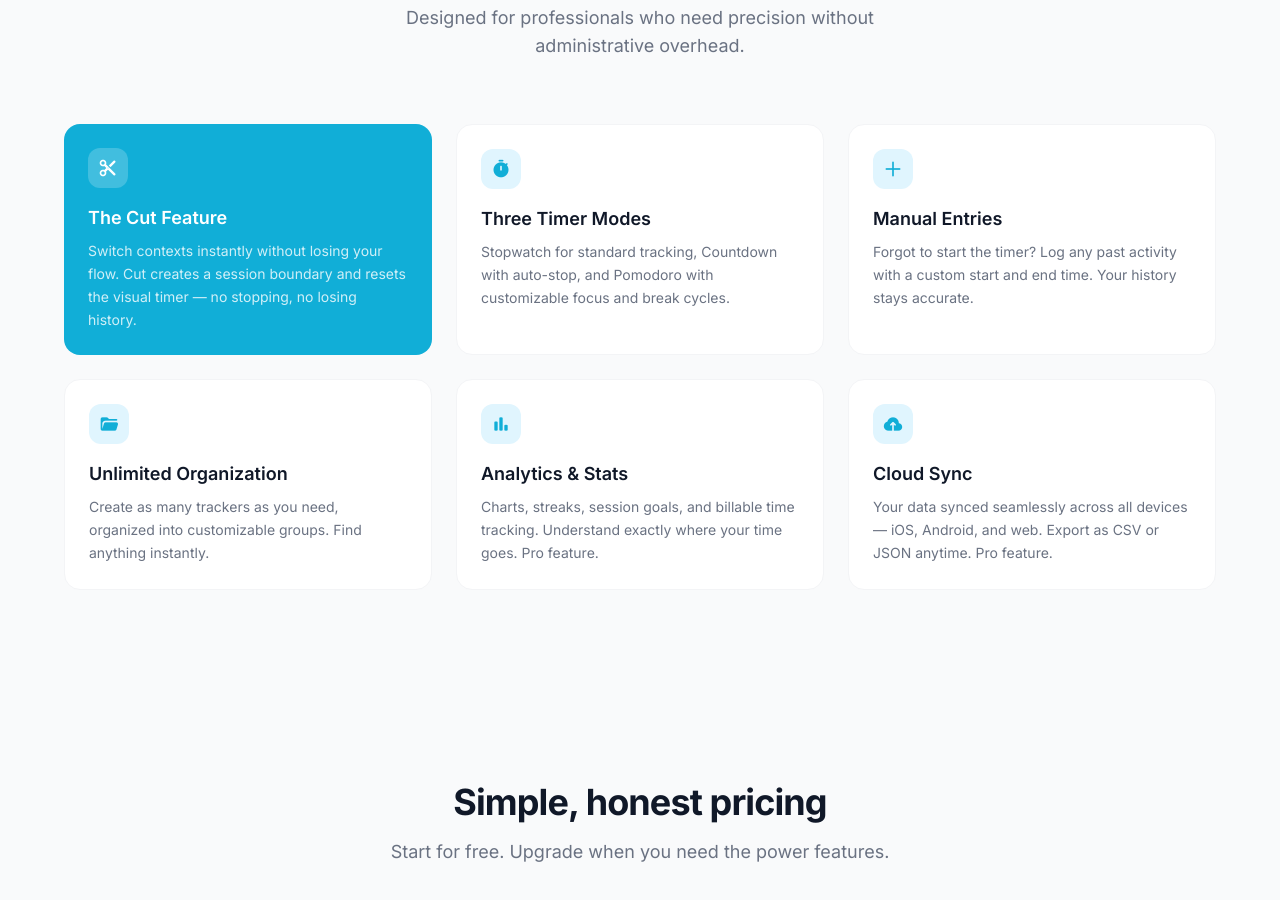
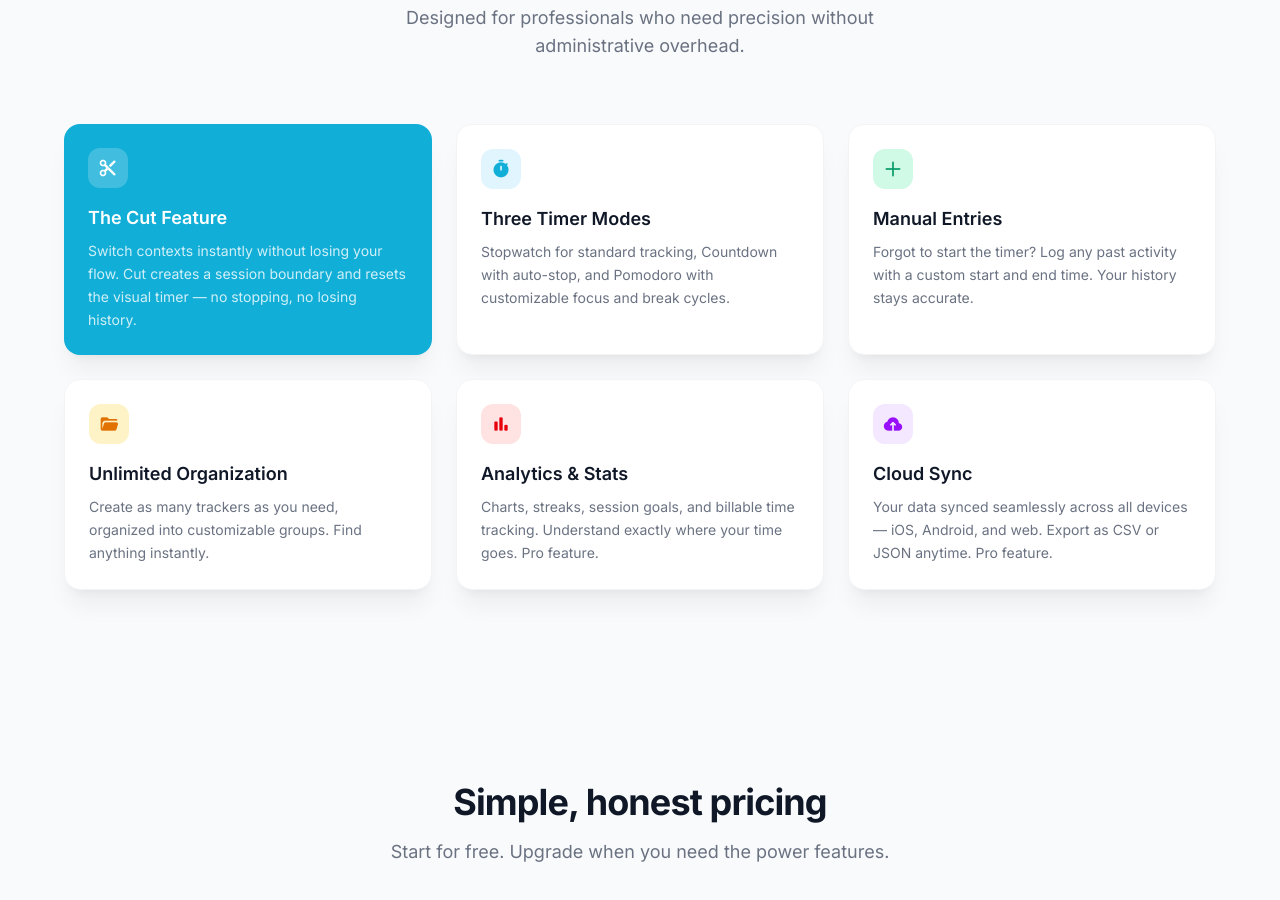
Before and after one commit to TrapShooter/SnappTracker-Website, a Next.js app: page / in a window 1280 px wide. Shown: the part 2740-3640 px from the top of the page. Built offline with nearby package versions, Linux system fonts and the light colour scheme.

Commit message:
UI updates

```diff
--- a/app/globals.css
+++ b/app/globals.css
@@ -15,6 +15,7 @@
   --font-sans: var(--font-inter);
   --transition-timing-function-spring: cubic-bezier(0.34, 1.56, 0.64, 1);
   --transition-timing-function-out-smooth: cubic-bezier(0.32, 0.72, 0, 1);
+  --color-accent-50: #e0f5fe;
   --color-accent-600: #11aed7;
   --color-accent-700: #0a8db3;
 }
--- a/app/layout.tsx
+++ b/app/layout.tsx
@@ -64,7 +64,7 @@ export default function RootLayout({
           href="https://fonts.googleapis.com/css2?family=Material+Symbols+Rounded:opsz,wght,FILL,GRAD@20..48,100..700,0..1,-50..200"
         />
       </head>
-      <body className="min-h-full flex flex-col bg-white dark:bg-gray-950 text-gray-900 dark:text-gray-100 transition-colors duration-300 overflow-x-hidden">
+      <body className="min-h-full flex flex-col bg-white dark:bg-gray-950 text-gray-900 dark:text-gray-100 overflow-x-hidden">
         <Providers>
           <div className="flex-1 flex flex-col overflow-x-hidden">
             {children}
--- /dev/null
+++ b/components/BoxedIcon.tsx
@@ -0,0 +1,40 @@
+import React from 'react';
+import Icon from './Icon';
+
+export type BoxedIconVariant = 'default' | 'primary' | 'purple' | 'red' | 'orange' | 'amber' | 'emerald' | 'accent-solid' | 'accent-light';
+
+interface BoxedIconProps {
+  icon: string; // Material Symbol name
+  size?: number; // Icon size
+  variant?: BoxedIconVariant;
+  className?: string; // Container overrides (padding, rounded, etc)
+  fill?: boolean;
+}
+
+export const BoxedIcon: React.FC<BoxedIconProps> = ({
+  icon,
+  size = 20,
+  variant = 'default',
+  className = '',
+  fill = true
+}) => {
+  const variants = {
+    default: "bg-gray-100 dark:bg-gray-800 text-gray-600 dark:text-gray-300",
+    primary: "bg-accent-50 dark:bg-accent-900/20 text-accent-600 dark:text-accent-400", // Light blue (Headers)
+    purple: "bg-purple-100 dark:bg-purple-900/20 text-purple-600 dark:text-purple-400",
+    red: "bg-red-100 dark:bg-red-900/20 text-red-600 dark:text-red-400",
+    orange: "bg-orange-100 dark:bg-orange-900/20 text-orange-600 dark:text-orange-400",
+    amber: "bg-amber-100 dark:bg-amber-900/20 text-amber-600 dark:text-amber-400",
+    emerald: "bg-emerald-100 dark:bg-emerald-900/20 text-emerald-600 dark:text-emerald-400",
+    'accent-solid': "bg-accent-200 dark:bg-accent-800 text-accent-700 dark:text-accent-200", // Group active
+    'accent-light': "bg-accent-100 dark:bg-accent-800 text-accent-600 dark:text-accent-300", // Export session
+  };
+
+  const baseClasses = "flex items-center justify-center shrink-0 p-2 rounded-lg";
+
+  return (
+    <div className={`${baseClasses} ${variants[variant]} ${className}`}>
+      <Icon name={icon} size={size} fill={fill} />
+    </div>
+  );
+};
--- a/components/Features.tsx
+++ b/components/Features.tsx
@@ -1,6 +1,14 @@
-import Icon from "@/components/Icon";
+import { BoxedIcon, BoxedIconVariant } from "@/components/BoxedIcon";
 
-const features = [
+type Feature = {
+  icon: string;
+  title: string;
+  description: string;
+  highlight: boolean;
+  variant?: BoxedIconVariant;
+};
+
+const features: Feature[] = [
   {
     icon: "content_cut",
     title: "The Cut Feature",
@@ -14,6 +22,7 @@ const features = [
     description:
       "Stopwatch for standard tracking, Countdown with auto-stop, and Pomodoro with customizable focus and break cycles.",
     highlight: false,
+    variant: "primary",
   },
   {
     icon: "add_2",
@@ -21,6 +30,7 @@ const features = [
     description:
       "Forgot to start the timer? Log any past activity with a custom start and end time. Your history stays accurate.",
     highlight: false,
+    variant: "emerald",
   },
   {
     icon: "folder_open",
@@ -28,6 +38,7 @@ const features = [
     description:
       "Create as many trackers as you need, organized into customizable groups. Find anything instantly.",
     highlight: false,
+    variant: "amber",
   },
   {
     icon: "bar_chart",
@@ -35,6 +46,7 @@ const features = [
     description:
       "Charts, streaks, session goals, and billable time tracking. Understand exactly where your time goes. Pro feature.",
     highlight: false,
+    variant: "red",
   },
   {
     icon: "cloud_upload",
@@ -42,6 +54,7 @@ const features = [
     description:
       "Your data synced seamlessly across all devices — iOS, Android, and web. Export as CSV or JSON anytime. Pro feature.",
     highlight: false,
+    variant: "purple",
   },
 ];
 
@@ -62,21 +75,18 @@ export default function Features() {
           {features.map((feature) => (
             <div
               key={feature.title}
-              className={`rounded-2xl p-6 ${feature.highlight
-                ? "bg-[#11aed7] text-white"
+              className={`rounded-2xl p-6 transition-all duration-700 shadow-xl/5 hover:shadow-2xl/30 hover:shadow-accent-600 hover:scale-[103%] ${feature.highlight
+                ? "bg-accent-600 text-white"
                 : "bg-white border border-gray-100 text-gray-900"
                 }`}
             >
-              <div
-                className={`mb-4 inline-flex h-10 w-10 items-center justify-center rounded-xl ${feature.highlight ? "bg-white/20" : "bg-[#e0f5fe]"
+              <BoxedIcon
+                icon={feature.icon}
+                size={20}
+                variant={feature.highlight ? "accent-solid" : feature.variant}
+                className={`mb-4 !w-10 !h-10 !rounded-xl ${feature.highlight ? "!bg-white/20 !text-white" : ""
                   }`}
-              >
-                <Icon
-                  name={feature.icon}
-                  size={20}
-                  className={feature.highlight ? "text-white" : "text-[#11aed7]"}
-                />
-              </div>
+              />
               <h3 className="text-lg font-semibold mb-2">{feature.title}</h3>
               <p
                 className={`text-sm leading-relaxed ${feature.highlight ? "text-white/80" : "text-gray-500"
--- a/components/Footer.tsx
+++ b/components/Footer.tsx
@@ -6,7 +6,7 @@ const GOOGLE_PLAY_URL = "#"; // TODO: replace with real Google Play link
 
 export default function Footer() {
   return (
-    <footer className="bg-white dark:bg-gray-950 border-t border-gray-200 dark:border-gray-800 py-12 px-6 transition-colors duration-300">
+    <footer className="bg-white dark:bg-gray-950 border-t border-gray-200 dark:border-gray-800 py-12 px-6">
       <div className="max-w-6xl mx-auto flex flex-col sm:flex-row items-start sm:items-center justify-between gap-8">
         {/* Brand */}
         <Link href="/" className="flex items-center gap-3 hover:opacity-80 transition-opacity">
```
